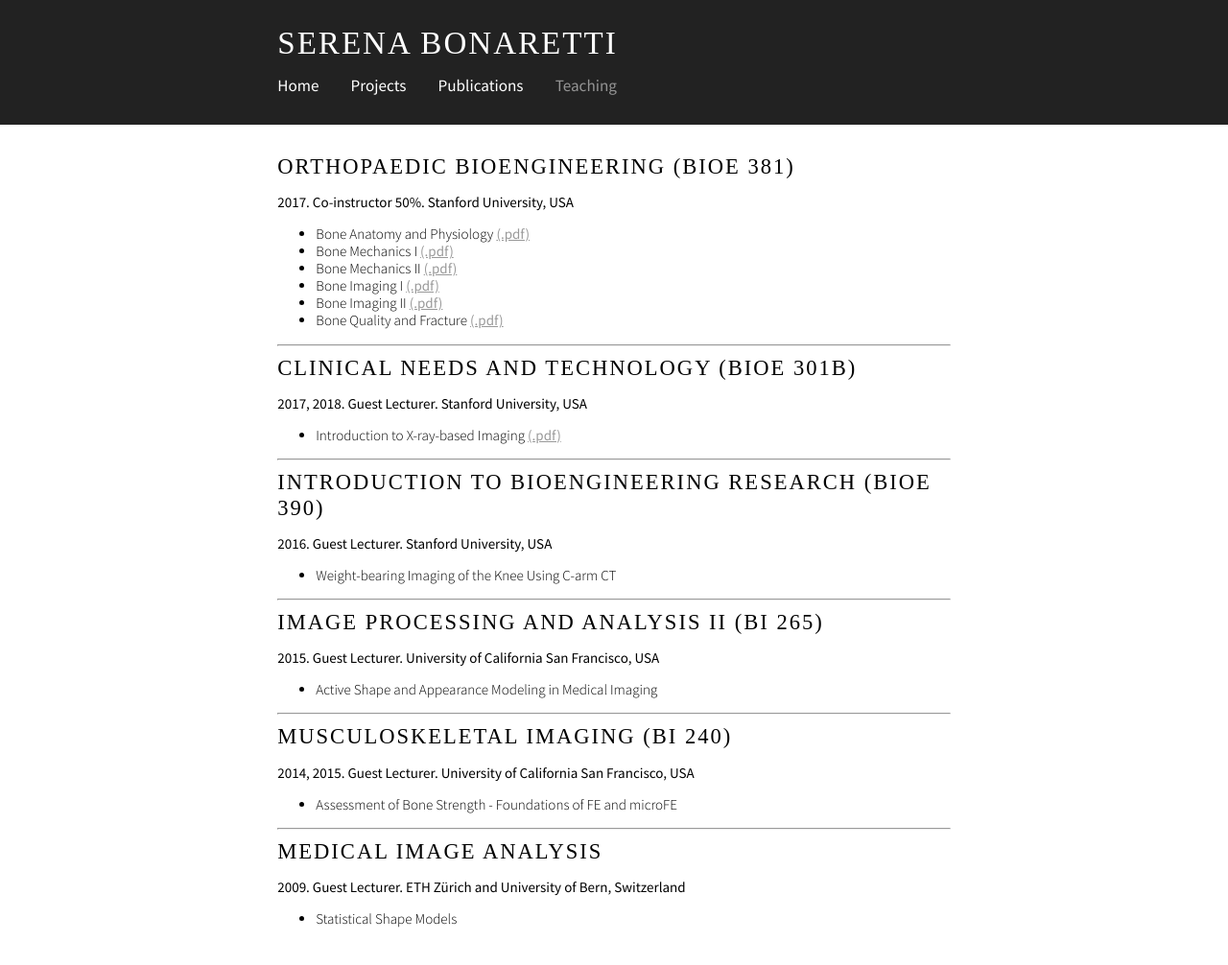
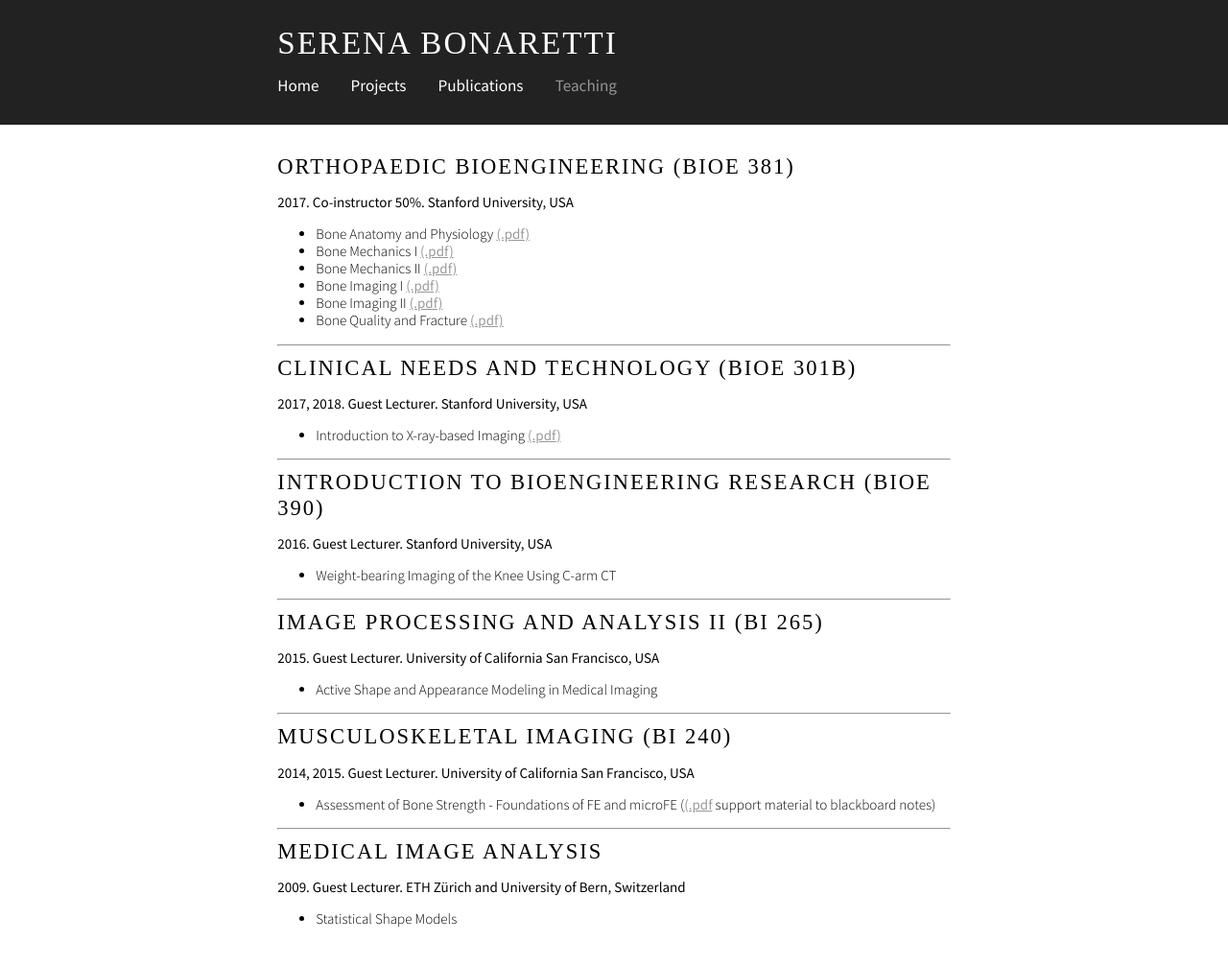
Before and after one commit to sbonaretti/sbonaretti.github.io, a Jekyll site: the page built from Teaching.md, in a window 1280 px wide and 1037 px high. Shown: the top 1006 px of the window at 96% size. Built offline with Jekyll 4.4.1, drawn with Linux system fonts in a browser that asks for light colours; some web fonts are replaced.

Commit message:
Update Teaching.md

```diff
--- a/Teaching.md
+++ b/Teaching.md
@@ -44,7 +44,7 @@ title: "Teaching"
 # Musculoskeletal Imaging (BI 240)
 **2014, 2015. Guest Lecturer. University of California San Francisco, USA**
 
-* Assessment of Bone Strength - Foundations of FE and microFE
+* Assessment of Bone Strength - Foundations of FE and microFE ([(.pdf](attachments/BIO301B.pdf){:target="_blank"} support material to blackboard notes)
 
 ---
 
```
